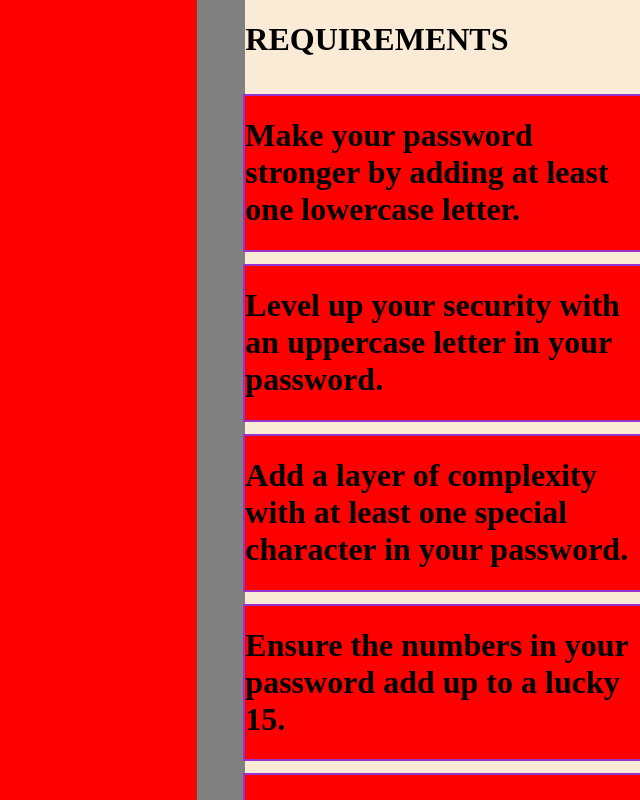
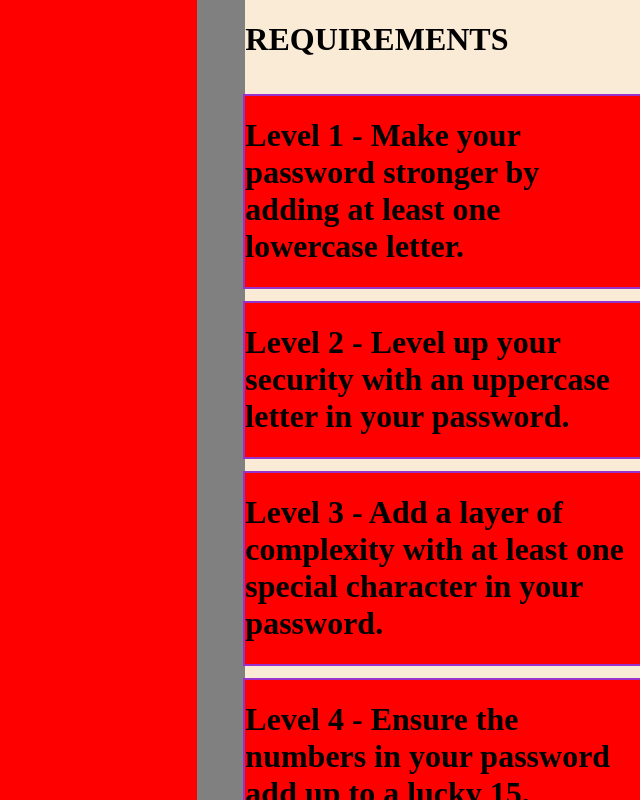
Before and after one commit to DrTevzadze/find_password, a React (Vite) app: page / in a window 1280 px wide. Shown: the top 800 px of the page, without its empty margins (640-1280 px from the left). Built offline with nearby package versions, Linux system fonts and the light colour scheme.

Commit message:
add levels to the content by iterating over the index + 1

```diff
--- a/src/components/RequirementSection.jsx
+++ b/src/components/RequirementSection.jsx
@@ -101,7 +101,7 @@
     <>
       {cardData.map(({ content, isValid }, index) => (
         <div key={index} className={`card ${isValid ? "green" : "red"}`}>
-          <Card content={content} text={text} />
+          <Card content={`Level ${index + 1} - ${content}`} text={text} />
         </div>
       ))}
     </>
```
